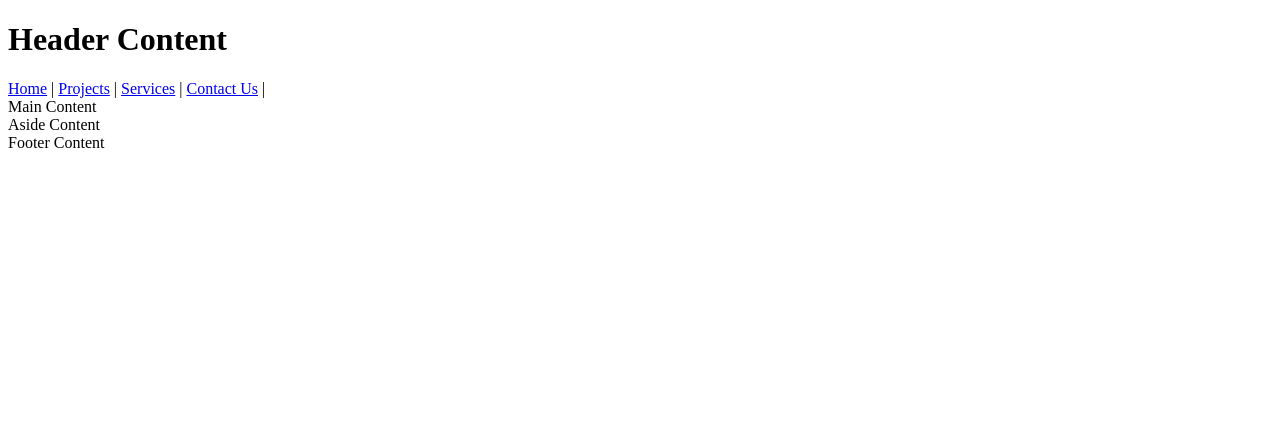
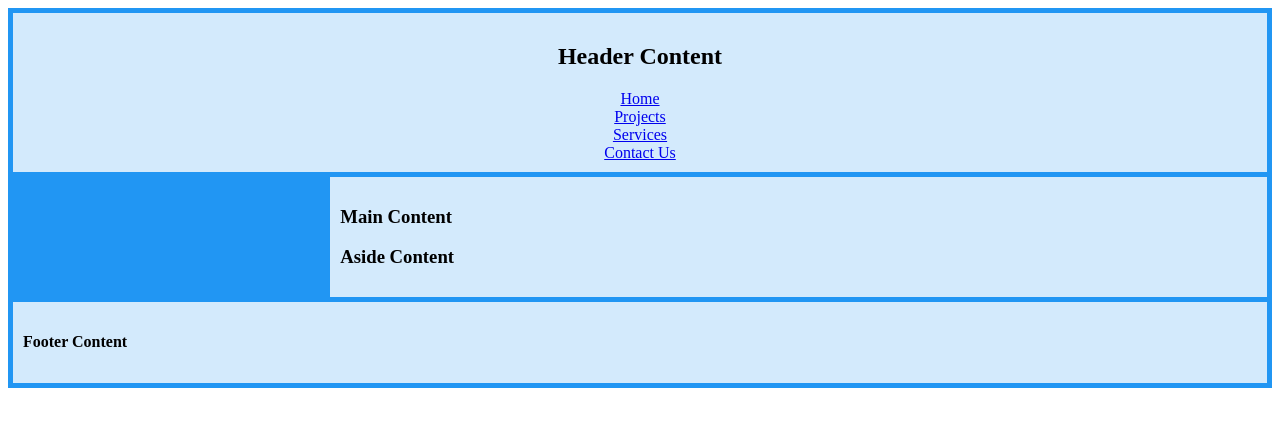
Before and after one commit to midahboitshepo/wdd131, a plain HTML site: page week01/basic-layout.html in a window 1280 px wide. Drawn offline with Linux system fonts and the light colour scheme.

Commit message:
grid and flex

```diff
--- a/week01/basic-layout.html
+++ b/week01/basic-layout.html
@@ -4,26 +4,29 @@
     <meta charset="UTF-8">
     <meta name="viewport" content="width=device-width, initial-scale=1.0">
     <link rel="stylesheet" href="styles/layout.css">
-    <header>
-        <h1>Header Content</h1>
-
-        <nav>
-            <a href="/learn-html.html">Home</a> |
-            <a href="/learn-css.html">Projects</a> |
-            <a href="/learn-javascript.html">Services</a> |
-            <a href="/learn-php.html">Contact Us</a> |
-        </nav>
-    </header>
 
         <title>Midah Boitshepo WDD 131</title>
 
 </head>
 <body>
+
     <div class="container">
-        <div>Main Content</div>
-        <div>Aside Content</div>
-        <div>Footer Content</div>
-
+        <div class="header">
+            <h2>Header Content</h2>
+            <div class="flex-container">
+                <a href="#">Home</a><br>
+                <a href="#">Projects</a><br>
+                <a href="#">Services</a><br>
+                <a href="#">Contact Us</a>
+            </div>
+        </div>
+        <div class="content">
+            <h3>Main Content</h3>
+            <h3>Aside Content</h3>
+        </div>
+        <div class="footer">
+            <h4>Footer Content</h4>
+        </div>
     </div>
 </body>
 </html>
--- a/week01/styles/layout.css
+++ b/week01/styles/layout.css
@@ -1,3 +1,41 @@
 .container {
     display: grid;
+    grid-template-areas:
+            "header header"
+            "menu content"
+            "footer footer";
+        grid-template-columns: 1fr 3fr;
+        gap: 5px;
+        background-color: #2196F3;
+        padding: 5px;
+    }
+
+    .container>div {
+        background-color: rgba(255, 255, 255, 0.8);
+        padding: 10px;
+    }
+
+    .container>div.header {
+        grid-area: header;
+        text-align: center;
+    }
+
+    .container>div.menu {
+        grid-area: menu;
+    }
+
+    .container>div.content {
+        grid-area: content;
+    }
+
+    .container>div.footer {
+        grid-area: footer;
+    }
+
+
+    .flex-container>div.menu {
+        display: flex;
+        flex-direction: row;
+        font-size: 30px;
+        text-align: center;
 }
```
